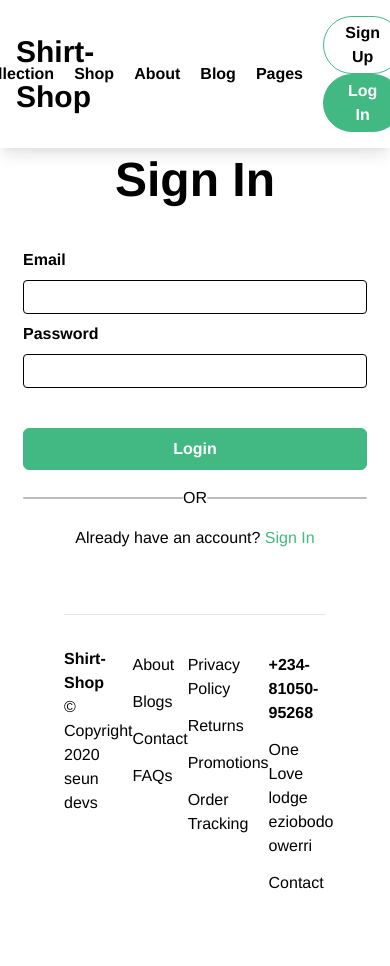
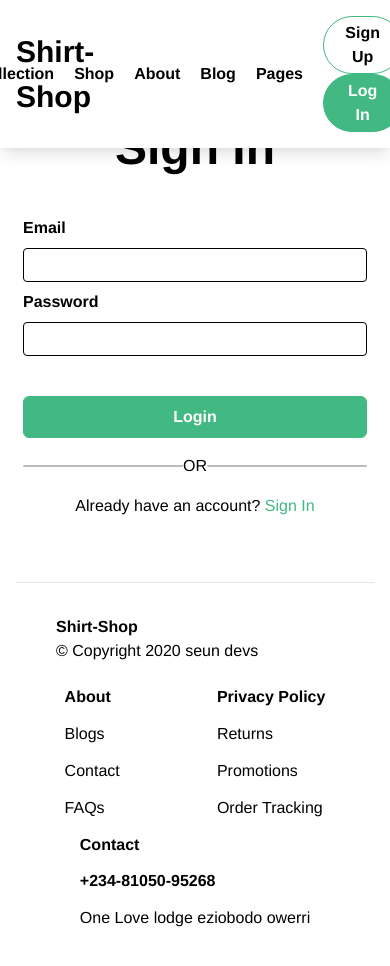
Before and after one commit to vinuch/shirt-shop, a Vue app: page /login in a window 390 px wide. Shown: the top 966 px of the page. Built offline with nearby package versions, Linux system fonts and the light colour scheme.

Commit message:
fix: optimize footer for mobile

```diff
--- a/src/components/Footer.vue
+++ b/src/components/Footer.vue
@@ -1,26 +1,26 @@
 <template>
-  <div class="flex justify-around mt-16 mx-16 pt-8 pb-12 border-grey border-t">
+  <div class="flex flex-wrap justify-around mt-16 mx-4 sm:mx-16 pt-8 pb-12 border-grey border-t">
 
-    <div class="text-left">
+    <div class="text-left w-full sm:w-100 mb-4 pl-10">
       <h2 class="font-bold">Shirt-Shop</h2>
       <p>&copy; Copyright 2020 seun devs</p>
     </div>
     <ul>
-      <li>About</li>
+      <li class="font-bold">About</li>
       <li>Blogs</li>
       <li>Contact</li>
       <li>FAQs</li>
     </ul>
     <ul>
-      <li>Privacy Policy</li>
+      <li class="font-bold">Privacy Policy</li>
       <li>Returns </li>
       <li>Promotions</li>
       <li>Order Tracking</li>
     </ul>
     <ul>
+      <li class="font-bold">Contact</li>
       <li class="font-bold">+234-81050-95268</li>
       <li>One Love lodge eziobodo owerri </li>
-      <li>Contact</li>
 
     </ul>
   </div>
--- a/src/views/Login.vue
+++ b/src/views/Login.vue
@@ -1,6 +1,6 @@
 <template>
   <div class="pt-20 w-full">
-    <h1 class="text-center font-bold text-5xl mt-16 my-8">Sign In</h1>
+    <h1 class="text-center font-bold text-5xl mt-8 my-8">Sign In</h1>
     <div class="flex justify-center ">
       <div class="mx-4">
         <form action="" >
```
